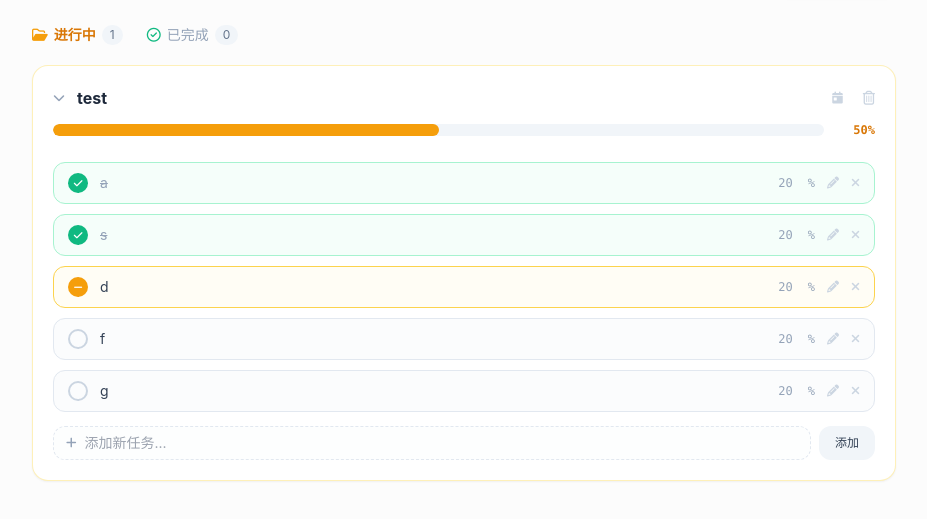
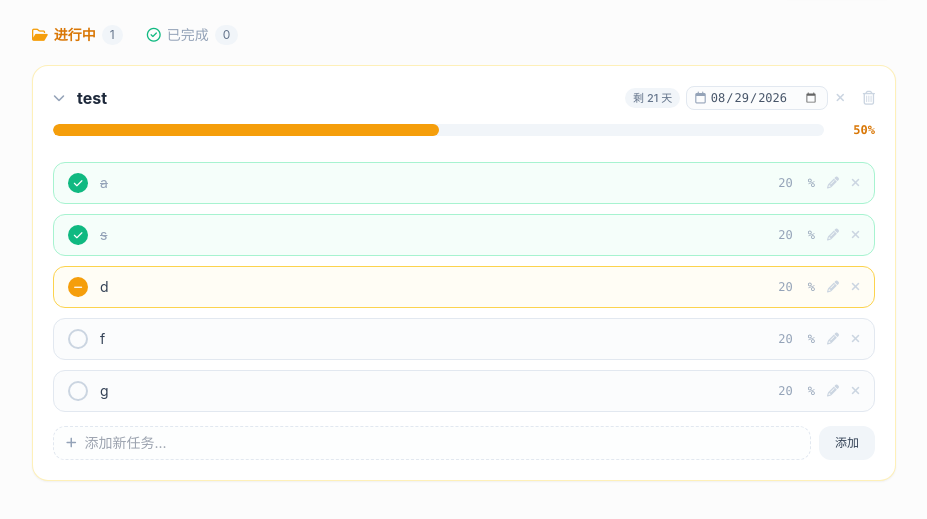
Before and after one commit to ChorChang/WorkSync, a plain HTML site: page index.html in a window 1280 px wide. Shown: the part 71-590 px from the top of the page, without its empty margins (176-1103 px from the left). Drawn offline with nearby package versions, Linux system fonts and the light colour scheme.

Commit message:
Add files via upload

```diff
--- a/index.html
+++ b/index.html
@@ -15,6 +15,12 @@
     body {
       font-family: -apple-system, BlinkMacSystemFont, "Segoe UI", Roboto, "Helvetica Neue", Arial, sans-serif;
       background-color: #fcfcfc;
+    }
+    /* 优化日期输入框样式 */
+    input[type="date"]::-webkit-calendar-picker-indicator {
+      cursor: pointer;
+      opacity: 0.6;
+      filter: hover(brightness(0.8));
     }
   </style>
 </head>
@@ -60,7 +66,7 @@
       <!-- 单个工作项卡片 -->
       <div v-for="item in currentList" :key="item.id" class="bg-white rounded-2xl border border-amber-200/60 shadow-sm p-5 transition-all">
 
-        <!-- 头部：折叠箭头、标题、截止日期、删除 -->
+        <!-- 头部：折叠箭头、标题、截止日期输入框、删除 -->
         <div class="flex items-center gap-3 mb-3">
           <button @click="item.isCollapsed = !item.isCollapsed" class="text-slate-400 hover:text-slate-600 text-xs">
             <i class="fa-solid" :class="item.isCollapsed ? 'fa-chevron-right' : 'fa-chevron-down'"></i>
@@ -68,26 +74,35 @@
 
           <h2 class="text-base font-bold text-slate-800 flex-1">{{ item.title }}</h2>
 
-          <!-- 截止日期展示与选择区 -->
-          <div class="flex items-center gap-2">
-            <!-- 截止日期 Tag / 提醒 -->
-            <div v-if="item.deadline"
-                 :class="[
-                   'flex items-center gap-1.5 text-xs px-2.5 py-1 rounded-lg border transition-all',
-                   isOverdue(item)
-                    ? 'bg-rose-50 text-rose-600 border-rose-200 font-semibold'
-                    : 'bg-slate-50 text-slate-500 border-slate-200'
+          <!-- 改进版：直接可点击的日期控件与状态 Badge -->
+          <div class="flex items-center gap-1.5">
+
+            <!-- 倒计时/逾期 提醒胶囊 (仅当设置了日期且未完成时显示) -->
+            <span v-if="item.deadline && item.status !== 'done'"
+                  :class="[
+                    'text-[11px] px-2 py-0.5 rounded-full font-medium transition-all',
+                    getDeadlineStatus(item.deadline).type === 'overdue' ? 'bg-rose-500 text-white font-bold' :
+                    getDeadlineStatus(item.deadline).type === 'warning' ? 'bg-amber-500 text-white font-bold' :
+                    'bg-slate-100 text-slate-500'
+                  ]">
+              {{ getDeadlineStatus(item.deadline).text }}
+            </span>
+
+            <!-- 可直接点击选日期的 Input 框 -->
+            <div :class="[
+                   'flex items-center gap-1 px-2 py-0.5 rounded-lg border text-xs transition-colors',
+                   getDeadlineStatus(item.deadline).type === 'overdue' && item.status !== 'done' ? 'border-rose-300 bg-rose-50/50' :
+                   getDeadlineStatus(item.deadline).type === 'warning' && item.status !== 'done' ? 'border-amber-300 bg-amber-50/50' :
+                   'border-slate-200 bg-slate-50/50'
                  ]">
-              <i class="fa-regular fa-calendar text-[11px]"></i>
-              <span>{{ item.deadline }}</span>
-              <span v-if="isOverdue(item)" class="bg-rose-500 text-white text-[10px] px-1 rounded font-normal">已逾期</span>
+              <i class="fa-regular fa-calendar text-slate-400 text-xs"></i>
+              <input type="date" v-model="item.deadline" class="bg-transparent text-slate-600 focus:outline-none cursor-pointer text-xs font-mono">
             </div>
 
-            <!-- 隐蔽的日期选择器触发器 -->
-            <label class="cursor-pointer text-slate-300 hover:text-amber-500 text-xs p-1" title="设置/修改截止日期">
-              <i class="fa-solid fa-calendar-day"></i>
-              <input type="date" v-model="item.deadline" class="sr-only">
-            </label>
+            <!-- 清除日期按钮 -->
+            <button v-if="item.deadline" @click="item.deadline = ''" class="text-slate-300 hover:text-slate-500 text-xs px-0.5" title="清除日期">
+              <i class="fa-solid fa-xmark"></i>
+            </button>
           </div>
 
           <!-- 删除工作项按钮 -->
@@ -175,7 +190,7 @@
 
   </main>
 
-  <!-- 新建工作项弹窗（增加选择截止日期字段） -->
+  <!-- 新建工作项弹窗 -->
   <div v-if="showModal" class="fixed inset-0 bg-black/40 backdrop-blur-sm z-50 flex items-center justify-center p-4">
     <div class="bg-white rounded-2xl w-full max-w-md p-6 shadow-xl space-y-4">
       <div class="flex justify-between items-center border-b border-slate-100 pb-3">
@@ -221,7 +236,7 @@
               {
                 id: Date.now(),
                 title: 'test',
-                deadline: '',
+                deadline: '2026-08-29',
                 status: 'in_progress',
                 isCollapsed: false,
                 newSubtaskTitle: '',
@@ -240,6 +255,30 @@
         watch(projects, (newVal) => {
           localStorage.setItem('worksync_data', JSON.stringify(newVal));
         }, { deep: true });
+
+        // 计算截止日期与倒计时状态
+        const getDeadlineStatus = (deadlineStr) => {
+          if (!deadlineStr) return { type: 'none', text: '' };
+
+          const today = new Date();
+          today.setHours(0, 0, 0, 0);
+
+          const target = new Date(deadlineStr);
+          target.setHours(0, 0, 0, 0);
+
+          const diffTime = target.getTime() - today.getTime();
+          const diffDays = Math.ceil(diffTime / (1000 * 3600 * 24));
+
+          if (diffDays < 0) {
+            return { type: 'overdue', text: `已逾期 ${Math.abs(diffDays)} 天` };
+          } else if (diffDays === 0) {
+            return { type: 'warning', text: '今天截止' };
+          } else if (diffDays <= 2) {
+            return { type: 'warning', text: `剩 ${diffDays} 天` };
+          } else {
+            return { type: 'normal', text: `剩 ${diffDays} 天` };
+          }
+        };
 
         // 三段式状态切换：todo -> doing -> done -> todo
         const toggleSubtaskStatus = (item, sub) => {
@@ -307,14 +346,6 @@
           autoBalanceWeights(item);
         };
 
-        // 判定是否过期
-        const isOverdue = (item) => {
-          if (!item.deadline || item.status === 'done') return false;
-          const today = new Date().setHours(0, 0, 0, 0);
-          const deadlineDate = new Date(item.deadline).setHours(0, 0, 0, 0);
-          return deadlineDate < today;
-        };
-
         const activeProjects = computed(() => projects.value.filter(p => p.status !== 'done'));
         const completedProjects = computed(() => projects.value.filter(p => p.status === 'done'));
         const currentList = computed(() => activeTab.value === 'active' ? activeProjects.value : completedProjects.value);
@@ -359,7 +390,7 @@
           onSubtaskChange,
           addNewSubtask,
           removeSubtask,
-          isOverdue
+          getDeadlineStatus
         };
       }
     }).mount('#app');
```
